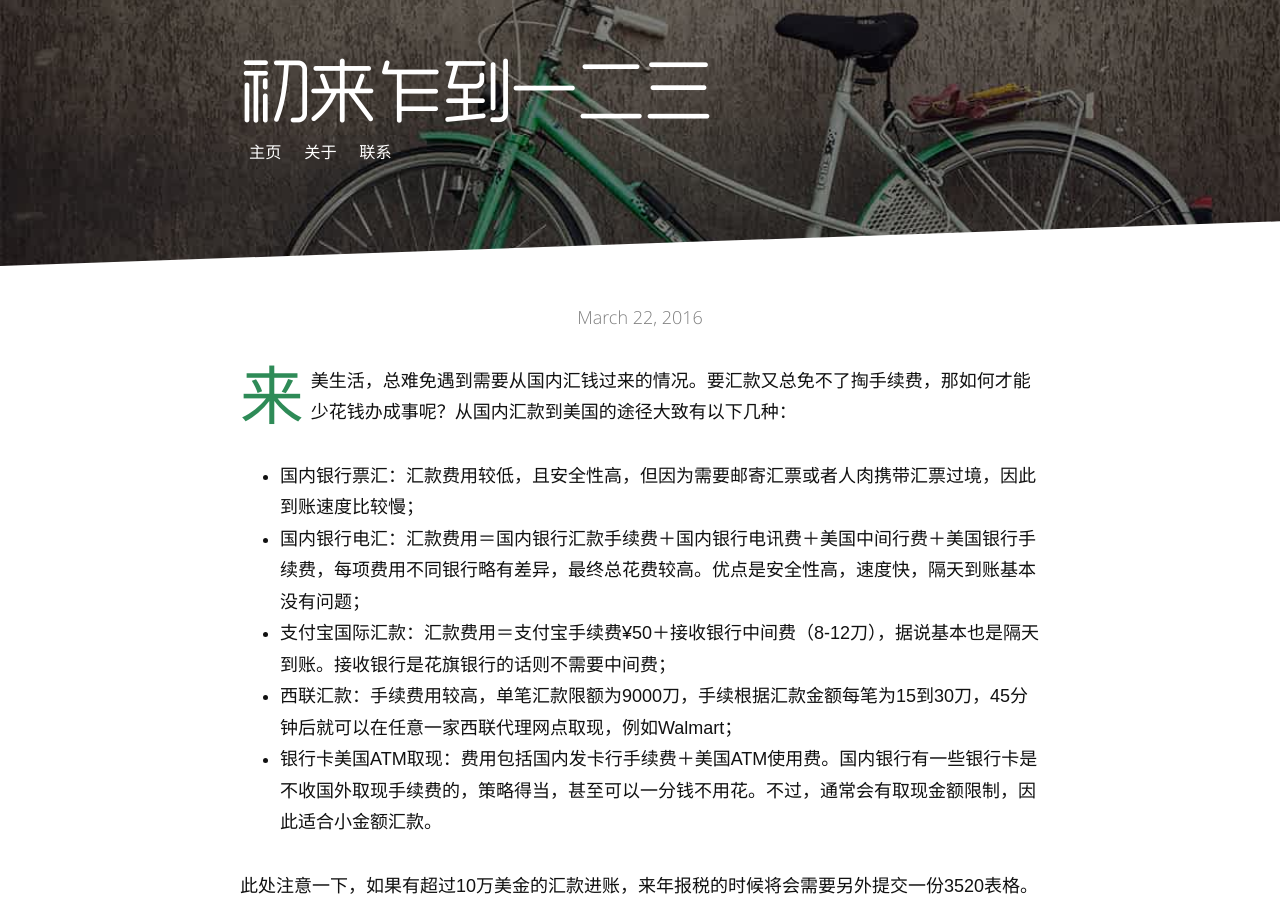
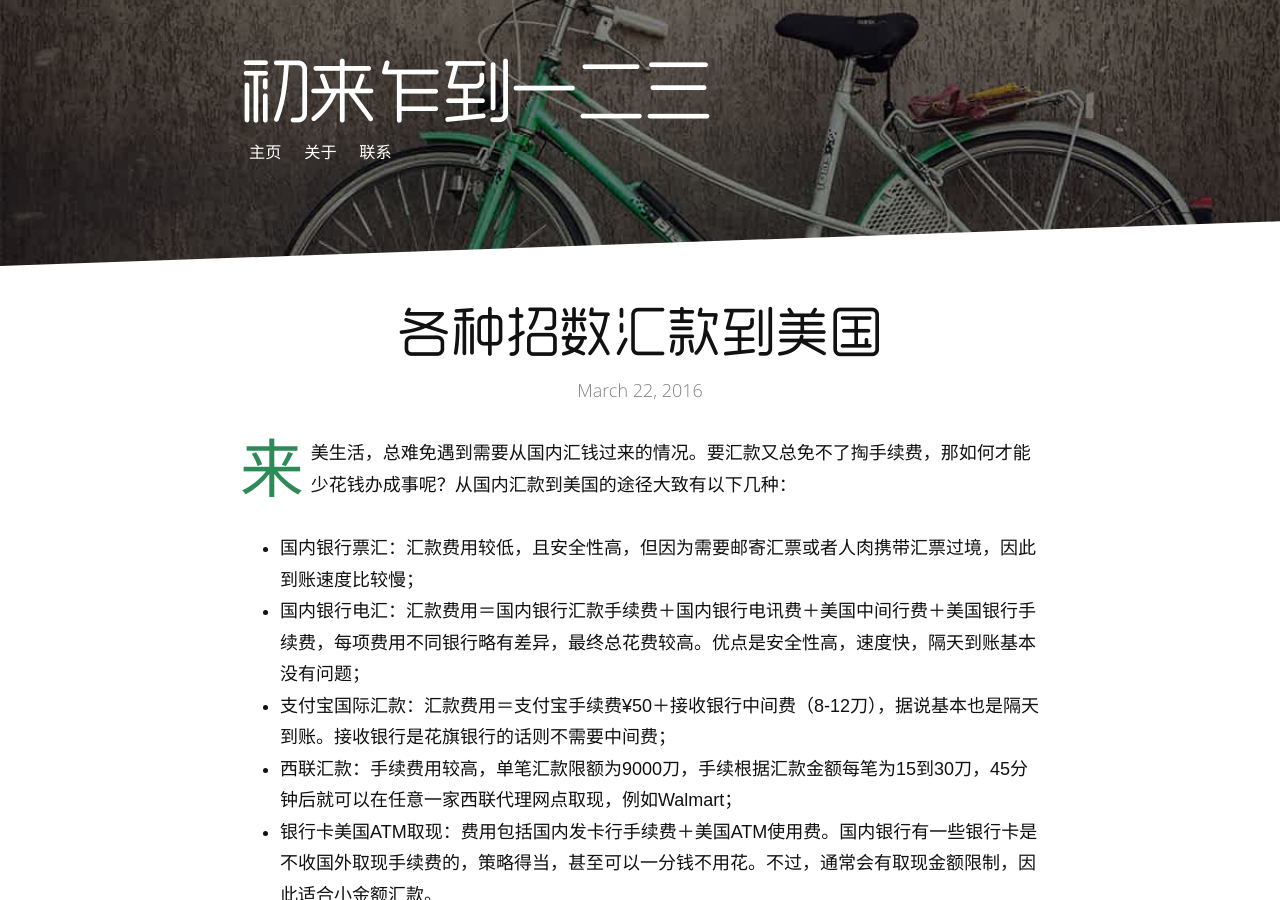
Before and after one commit to wolfwifee/wolfwifee.github.com, a Jekyll site: the page built from _posts/2016-03-22-wire-the-money-from-china-to-us.md, in a window 1280 px wide and 900 px high. Built offline with Jekyll 4.4.1, drawn with Linux system fonts in a browser that asks for light colours; comment, search, counter and statistics services are not loaded.

Commit message:
Update 2016-03-22-wire-the-money-from-china-to-us.md

```diff
--- a/_posts/2016-03-22-wire-the-money-from-china-to-us.md
+++ b/_posts/2016-03-22-wire-the-money-from-china-to-us.md
@@ -2,7 +2,7 @@
 layout: post
 title: 从中国汇款到美国：对比票汇、电汇、支付宝国际汇款和西联汇款。3520表格申报汇款
 description: 国际汇款手续费，汇款方式，到账时间对比。介绍电汇、票汇、支付宝国际、西联汇款和银行卡国外ATM机直接取现各种等从中国汇款到美国的方法，汇率，限额等。关注支付宝国际汇款。
--heading: 各种招数汇款到美国
+heading: 各种招数汇款到美国
 publish: true
 published: true
 datePublished: 2016-03-22
```
